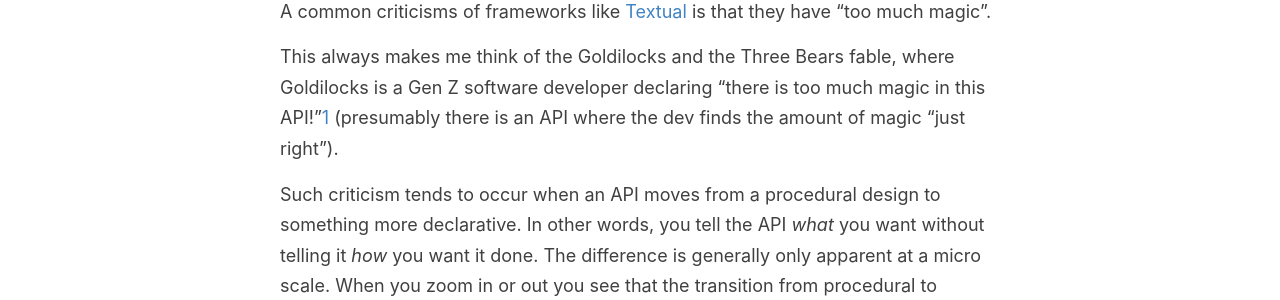
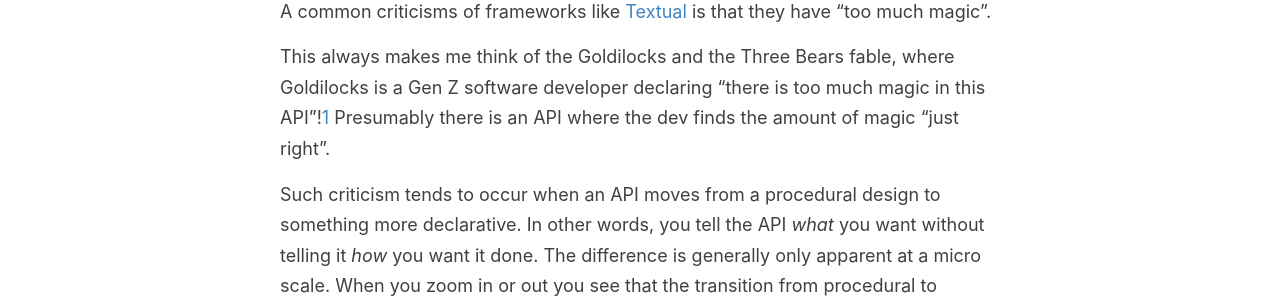
Before and after one commit to willmcgugan/willmcgugan.github.io, a Jekyll site: the page built from _posts/2025-05-09-too-much-magic.md, in a window 1280 px wide. Shown: the part 292-592 px from the top of the page. Built offline with Jekyll 4.4.1, drawn with Linux system fonts in a browser that asks for light colours.

Commit message:
sentences

```diff
--- a/_posts/2025-05-09-too-much-magic.md
+++ b/_posts/2025-05-09-too-much-magic.md
@@ -6,7 +6,7 @@ categories: [tech]
 
 A common criticisms of frameworks like [Textual](https://github.com/textualize/textual) is that they have "too much magic".
 
-This always makes me think of the Goldilocks and the Three Bears fable, where Goldilocks is a Gen Z software developer declaring "there is too much magic in this API!"[^1] (presumably there is an API where the dev finds the amount of magic "just right").
+This always makes me think of the Goldilocks and the Three Bears fable, where Goldilocks is a Gen Z software developer declaring "there is too much magic in this API"![^1] Presumably there is an API where the dev finds the amount of magic "just right".
 
 Such criticism tends to occur when an API moves from a procedural design to something more declarative.
 In other words, you tell the API *what* you want without telling it *how* you want it done.
```
